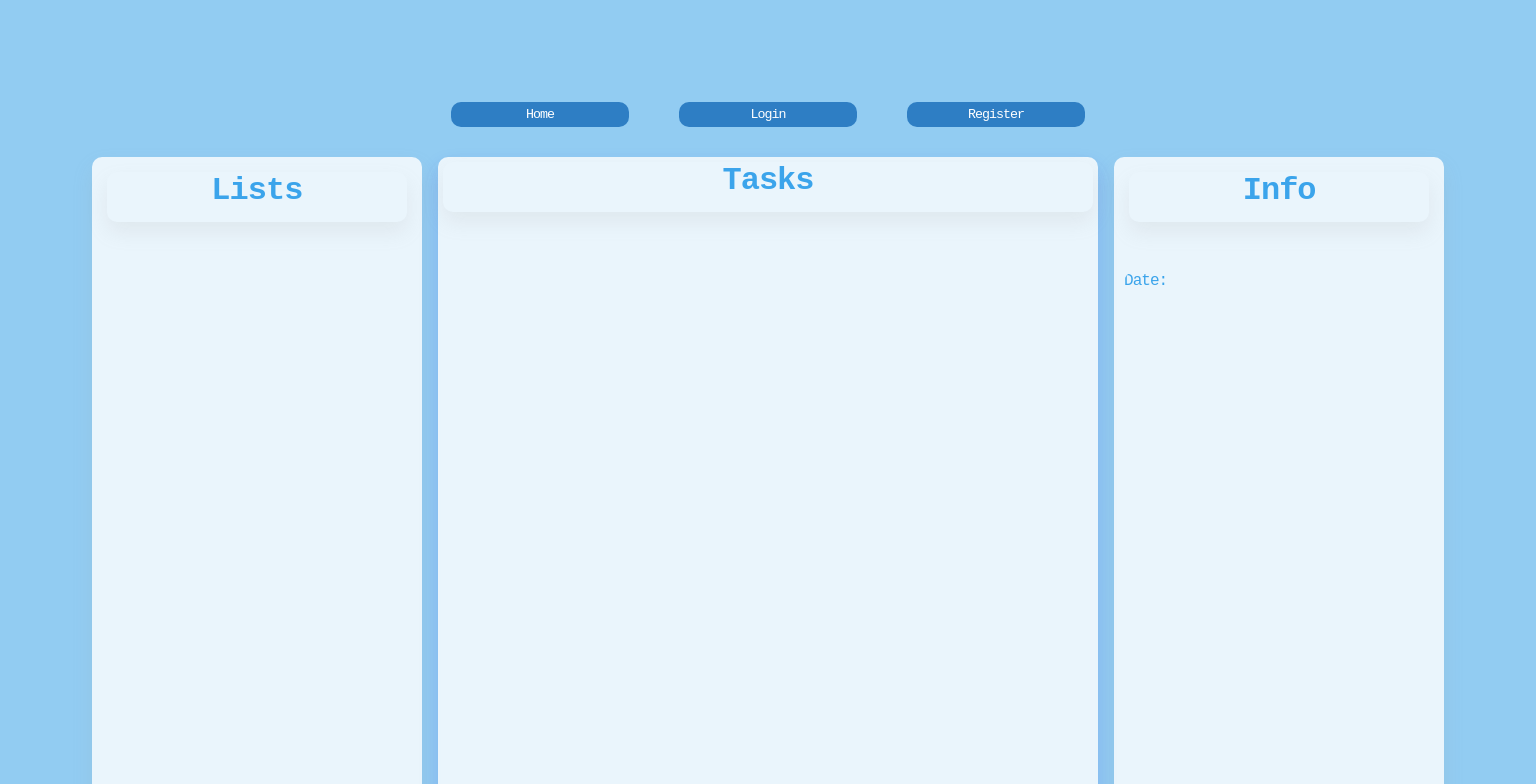
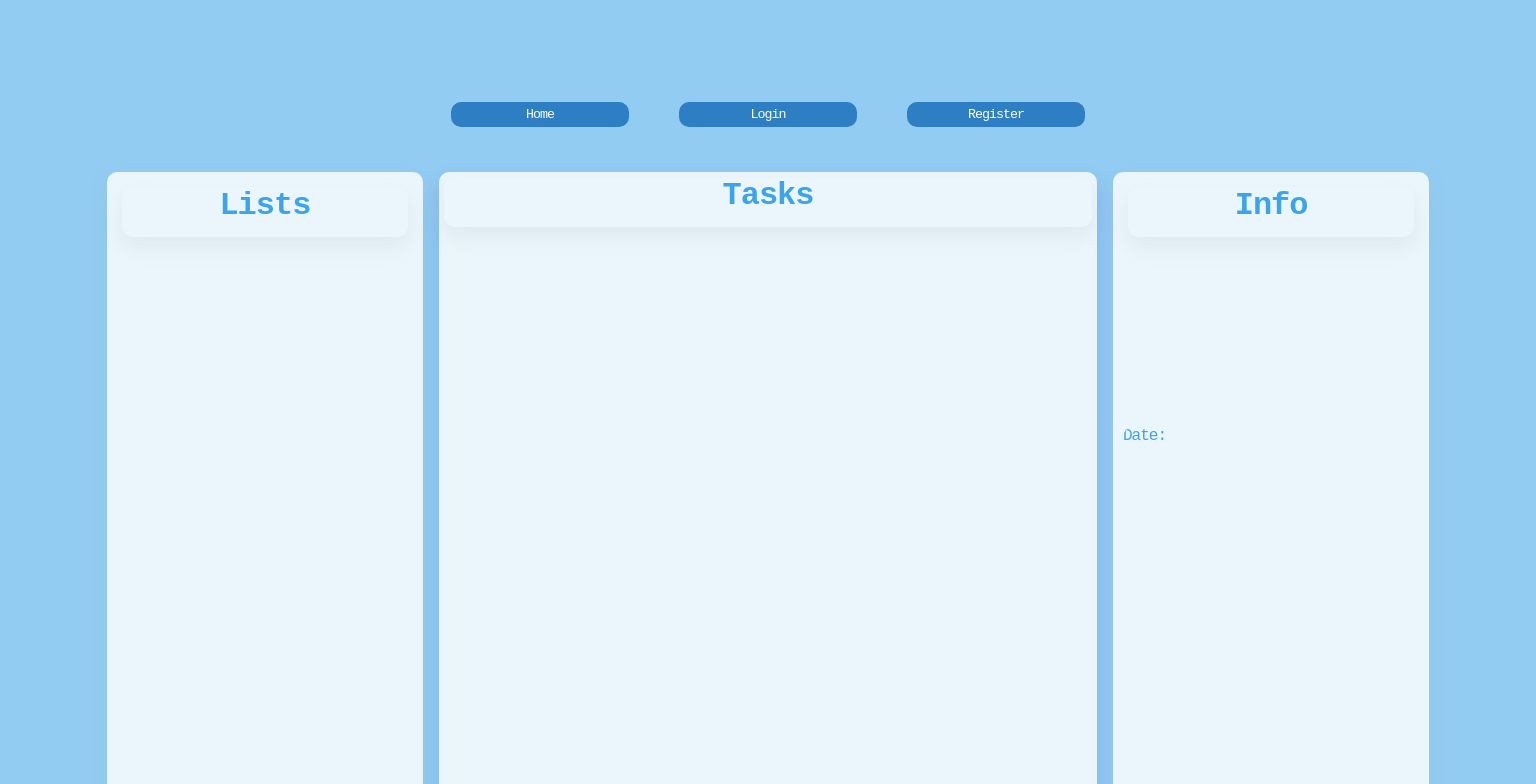
Before and after one commit to dvirvahav/todolist-react-ts-node-express-mysql, a React (Create React App) app in the folder client/: page / in a window 1536 px wide. Shown: the top 784 px of the page. Built offline with nearby package versions, Linux system fonts and the light colour scheme.

Commit message:
fixed task date query + added small screen adjust

```diff
--- a/client/src/components/infoContainer/infoContainer.tsx
+++ b/client/src/components/infoContainer/infoContainer.tsx
@@ -1,6 +1,7 @@
 import { useGlobalCurrentTaskContext } from "../../context/currentTask";
 import DateItem from "./dateItem";
 
+/* This function contains the current task selected information */
 export default function InfoContainer() {
   const { currentTask } = useGlobalCurrentTaskContext();
 
--- a/client/src/components/listContainer/listContainer.tsx
+++ b/client/src/components/listContainer/listContainer.tsx
@@ -37,7 +37,7 @@ export default function ListContainer() {
         addNewList(newList); // add the list to items
       }
     });
-    console.log(lists);
+
     setInput(""); // clear add list field
   };
 
--- a/client/src/index.css
+++ b/client/src/index.css
@@ -60,14 +60,19 @@ h1 {
   border-radius: 10px;
   box-shadow: 0 10px 20px rgba(162, 159, 159, 0.15);
 }
-
+@media screen and (min-width: 1400px) {
+  .categoryList,
+  .taskInfo {
+    height: 600px;
+  }
+}
 .categoryList,
 .taskInfo {
-  list-style: none;
-  height: 600px;
+  height: 300px;
   overflow-x: hidden;
   overflow-y: scroll;
   padding: 0;
+  list-style: none;
 }
 
 .item /* task properties */ {
--- a/client/src/pages/Home.css
+++ b/client/src/pages/Home.css
@@ -1,18 +1,22 @@
+@media screen and (min-width: 1400px) {
+  .Home {
+    grid-template-columns: 1fr 2fr 1fr;
+  }
+}
 .Home {
   background-color: none;
   display: grid;
-  padding: 5px;
+  padding: 20px;
   /*Inline + enlarge middle container */
-  grid-template-columns: 1fr 2fr 1fr;
+
   height: 70%;
   margin-left: 10px;
   margin-right: 10px;
   /*make the grid fit when we minimize the window
-	grid-template-columns: repeat(auto-fit,minmax(300px,1fr)); */
+  grid-template-columns: repeat(auto-fit,minmax(300px,1fr)); */
 
   gap: 1em;
 }
-
 .nav-bar-item {
   text-align: center;
   background-color: rgb(46, 126, 196);
--- a/client/src/pages/Login.tsx
+++ b/client/src/pages/Login.tsx
@@ -31,26 +31,32 @@ export default function Login() {
     Axios.post("/api/login", {
       username: username,
       password: password,
-    }).then((response) => {
+    })
+      .then((response) => {
         if (response.data === "Error") {
           alert("Login details are incorrect");
         } else {
           updateUserDetails(response);
 
           // Fetch users lists + tasks
-        Axios.post("/api/getAllData", { username: username }).then(
-          (response) => {
+          Axios.post("/api/getAllData", { username: username })
+            .then((response) => {
               if (response.data === "Error") {
                 alert("Couldn't fetch data from DB");
               } else {
                 clearData(); // in case user connected with another login details.
                 loadData(response);
               }
-          }
-        );
+            })
+            .catch(() => {
+              alert("Couldn't get a response from server");
+            });
 
           navigate("/");
         }
+      })
+      .catch(() => {
+        alert("Couldn't get a response from server");
       });
   };
 
--- a/client/src/pages/Signup.tsx
+++ b/client/src/pages/Signup.tsx
@@ -35,11 +35,15 @@ export default function Signup() {
       firstName: firstName,
       lastName: lastName,
       password: password,
-    }).then((response) => {
-      if (response.data !== "Error") {
-        navigate("/login");
-      }
-    });
+    })
+      .then((response) => {
+        if (response.data !== "Error") {
+          navigate("/login");
+        }
+      })
+      .catch(() => {
+        alert("Couldn't get a response from server");
+      });
   };
 
   const handleSubmit = (event: { preventDefault: () => void }) => {
```
Also changed, not shown: 1 other file (tests, documents, lock files or other folders). Lines whose indentation alone changed are shown as unchanged.
